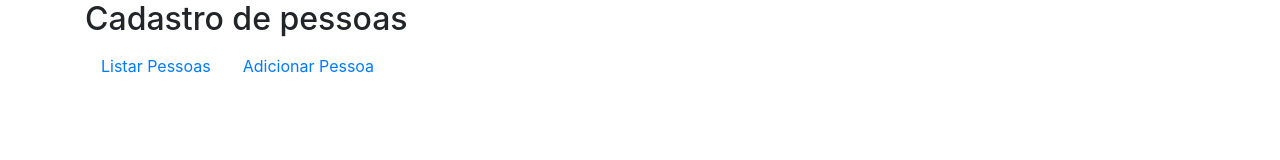
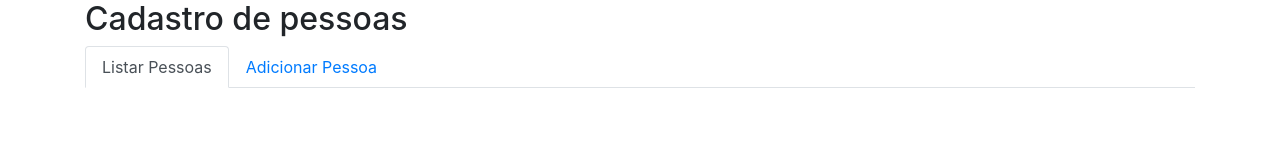
Before and after one commit to renanvm/angular-springboot, an Angular app in the folder src/main/ui/: page / in a window 1280 px wide. Shown: the top 160 px of the page. Built offline with nearby package versions, Linux system fonts and the light colour scheme.

Commit message:
Ajusta nav links

```diff
--- a/src/main/ui/src/app/app.component.html
+++ b/src/main/ui/src/app/app.component.html
@@ -1,13 +1,21 @@
 <div class="container">
   <h2>Cadastro de pessoas</h2>
-  <ul class="nav">
+  <ul ngbNav #nav="ngbNav" class="nav-tabs">
+    <li ngbNavItem>
+      <a ngbNavLink routerLink="/pessoa-list">Listar Pessoas</a>
+    </li>
+    <li ngbNavItem>
+      <a ngbNavLink routerLink="/pessoa-add">Adicionar Pessoa</a>
+    </li>
+  </ul>
+  <!--<ul class="nav">
     <li class="nav-item">
-      <a class="nav-link active"  routerLink="/pessoa-list">Listar Pessoas</a>
+      <a class="nav-link active" routerLink="/pessoa-list">Listar Pessoas</a>
     </li>
     <li class="nav-item">
       <a class="nav-link active"  routerLink="/pessoa-add">Adicionar Pessoa</a>
     </li>
-  </ul>
+  </ul>-->
   <br>
-    <router-outlet></router-outlet>
+  <router-outlet></router-outlet>
 </div>
```
